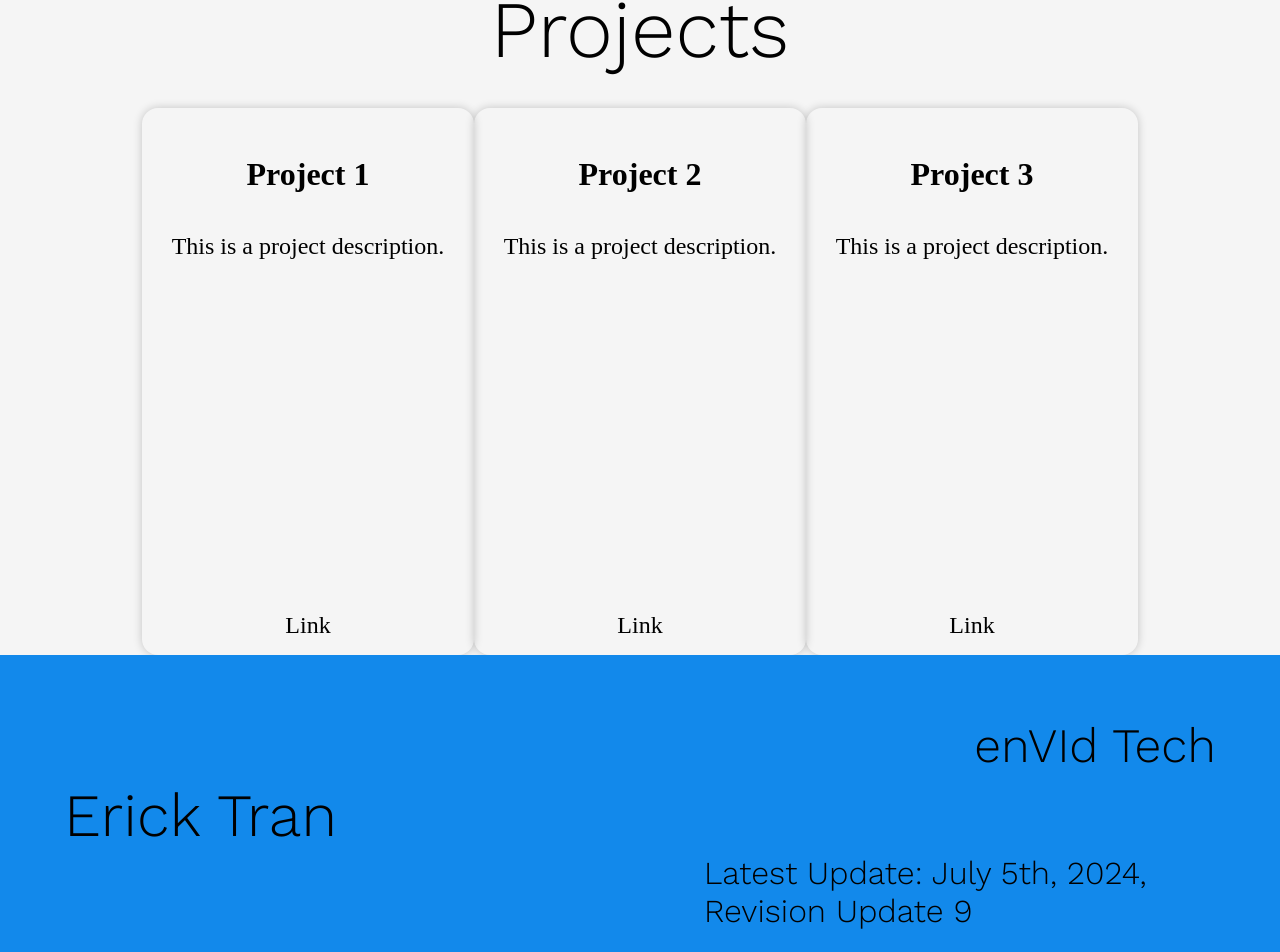
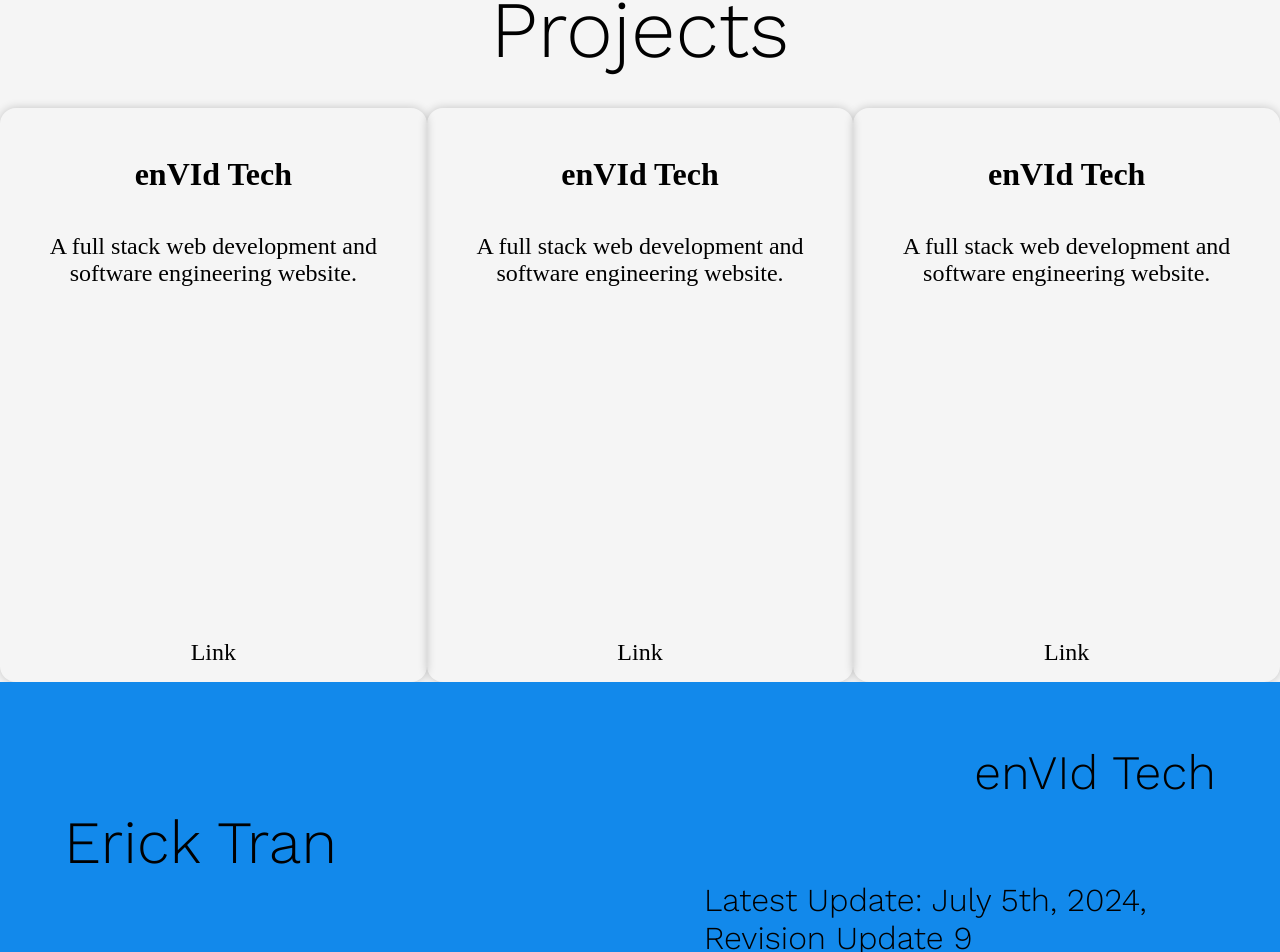
Before and after one commit to enVId-tech/Portfolio-Website, a Next.js app: page / in a window 1280 px wide. Shown: the part 2739-3691 px from the top of the page. Built offline with nearby package versions, Linux system fonts and the light colour scheme.

Commit message:
30-feat. Added new export files

```diff
--- a/pages/index.tsx
+++ b/pages/index.tsx
@@ -8,26 +8,10 @@ import Projects from "@/templates/pages/projects.section.tsx";
 import Resources from "@/templates/pages/resources.section";
 
 // Images
-import react from "@/public/images/logos/ReactJS.png";
-import next from "@/public/images/logos/NextJS.png";
-import node from "@/public/images/logos/NodeJS.png";
-import js from "@/public/images/logos/JavaScript.png";
-import mongo from "@/public/images/logos/MongoDB.png";
-import express from "@/public/images/logos/ExpressJS.png";
-import ts from "@/public/images/logos/TypeScript.png";
-import python from "@/public/images/logos/Python.png";
-import java from "@/public/images/logos/Java.png";
-import cpp from "@/public/images/logos/Cpp.png";
-import html from "@/public/images/logos/HTML.png";
-import scss from "@/public/images/logos/SCSS.png";
+import { exportLogos } from "@/templates/ts/exportConsts.ts";
+import { AboutPropsType, FooterPropsType, ProjectsPropType, ResourcesPropsType, TitlePropsType } from "@/templates/ts/exportTypes.ts";
 
 const HomePage: React.FC = (): React.JSX.Element => {
-    type TitlePropsType = { titlePlate: string; subTitlePlate: string; titlePlateDelay: number; subTitlePlateDelay: number; timeBetweentitleAndSubTitle?: number; waitTime?: number; };
-    type AboutPropsType = { aboutScrollHeight: number; aboutText: string[]; };
-    type ResourcesPropsType = { resources: { title: string; description: string; image: string; link: string; }[]; };
-    type ProjectsPropType = { projects: { title: string; description: string; techStack: string[]; githubLink: string; liveLink: string; }[]; };
-    type FooterPropsType = { latestUpdate: string; dateUpdated: string; brandName: string; };
-
     // Title Div
     const TitleProps: TitlePropsType = {
         titlePlate: `Hi! I'm Erick Tran.`,
@@ -55,73 +39,73 @@ const HomePage: React.FC = (): React.JSX.Element => {
             {
                 title: "ReactJS",
                 description: "React is a JavaScript library for building user interfaces.",
-                image: react.src,
+                image: exportLogos.react.src,
                 link: "https://reactjs.org"
             },
             {
                 title: "NextJS",
                 description: "Next.js is a React framework that enables functionality like server-side rendering and static site generation.",
-                image: next.src,
+                image: exportLogos.next.src,
                 link: "https://nextjs.org"
             },
             {
                 title: "NodeJS",
                 description: "Node.js is a JavaScript runtime built on Chrome's V8 JavaScript engine.",
-                image: node.src,
+                image: exportLogos.node.src,
                 link: "https://nodejs.org"
             },
             {
                 title: "JavaScript",
                 description: "JavaScript is a programming language that conforms to the ECMAScript specification.",
-                image: js.src,
+                image: exportLogos.js.src,
                 link: "https://developer.mozilla.org/en-US/docs/Web/JavaScript"
             },
             {
                 title: "MongoDB",
                 description: "MongoDB is a general purpose, document-based, distributed database built for modern application developers and for the cloud era.",
-                image: mongo.src,
+                image: exportLogos.mongo.src,
                 link: "https://www.mongodb.com"
             },
             {
                 title: "ExpressJS",
                 description: "Express is a minimal and flexible Node.js web application framework that provides a robust set of features for web and mobile applications.",
-                image: express.src,
+                image: exportLogos.express.src,
                 link: "https://expressjs.com"
             },
             {
                 title: "TypeScript",
                 description: "TypeScript is an open-source language which builds on JavaScript, one of the world’s most used tools, by adding static type definitions.",
-                image: ts.src,
+                image: exportLogos.ts.src,
                 link: "https://www.typescriptlang.org"
             },
             {
                 title: "Python",
                 description: "Python is a programming language that lets you work quickly and integrate systems more effectively.",
-                image: python.src,
+                image: exportLogos.python.src,
                 link: "https://www.python.org"
             },
             {
                 title: "Java",
                 description: "Java is a class-based, object-oriented programming language that is designed to have as few implementation dependencies as possible.",
-                image: java.src,
+                image: exportLogos.java.src,
                 link: "https://www.java.com"
             },
             {
                 title: "C++",
                 description: "C++ is a general-purpose programming language created by Bjarne Stroustrup as an extension of the C programming language, or 'C with Classes'.",
-                image: cpp.src,
+                image: exportLogos.cpp.src,
                 link: "https://www.cplusplus.com"
             },
             {
                 title: "HTML",
                 description: "HTML is the standard markup language for documents designed to be displayed in a web browser.",
-                image: html.src,
+                image: exportLogos.html.src,
                 link: "https://developer.mozilla.org/en-US/docs/Web/HTML"
             },
             {
                 title: "SASS/SCSS",
                 description: "Sass is the most mature, stable, and powerful professional grade CSS extension language in the world.",
-                image: scss.src,
+                image: exportLogos.scss.src,
                 link: "https://sass-lang.com"
             }
         ]
@@ -131,28 +115,31 @@ const HomePage: React.FC = (): React.JSX.Element => {
     const ProjectProps: ProjectsPropType = {
         projects: [
             {
-                title: "Project 1",
-                description: "This is a project description.",
-                techStack: ["React", "Node.js", "MongoDB"],
-                githubLink: "https://github.com",
-                liveLink: "https://github.com"
+                title: "enVId Tech",
+                description: "A full stack web development and software engineering website.",
+                embed: "",
+                link: "https://envid.tech",
+                githubLink: "",
+                techStack: ["React", "Next.js", "Node.js", "MongoDB", "TypeScript", "SASS/SCSS", "HTML", "JavaScript"]
             },
             {
-                title: "Project 2",
-                description: "This is a project description.",
-                techStack: ["React", "Node.js", "MongoDB"],
-                githubLink: "https://github.com",
-                liveLink: "https://github.com"
+                title: "enVId Tech",
+                description: "A full stack web development and software engineering website.",
+                embed: "",
+                link: "https://envid.tech",
+                githubLink: "",
+                techStack: ["React", "Next.js", "Node.js", "MongoDB", "TypeScript", "SASS/SCSS", "HTML", "JavaScript"]
             },
             {
-                title: "Project 3",
-                description: "This is a project description.",
-                techStack: ["React", "Node.js", "MongoDB"],
-                githubLink: "https://github.com",
-                liveLink: "https://github.com"
+                title: "enVId Tech",
+                description: "A full stack web development and software engineering website.",
+                embed: "",
+                link: "https://envid.tech",
+                githubLink: "",
+                techStack: ["React", "Next.js", "Node.js", "MongoDB", "TypeScript", "SASS/SCSS", "HTML", "JavaScript"]
             }
         ]
-    }
+    };
 
     // Footer
     const FooterProps: FooterPropsType = {
@@ -176,7 +163,7 @@ const HomePage: React.FC = (): React.JSX.Element => {
             />
             <About aboutScrollHeight={AboutProps.aboutScrollHeight as number} aboutText={AboutProps.aboutText as string[]} />
             <Resources resources={ResourcesProps.resources as { title: string; description: string; image: string; link: string; }[]} />
-            <Projects projects={ProjectProps.projects as { title: string; description: string; techStack: string[]; githubLink: string; liveLink: string; }[]} />
+            <Projects projects={ProjectProps.projects as { title: string; description: string; embed: string; link: string; githubLink: string; techStack: string[]; }[]} />
             <Footer
                 latestUpdate={FooterProps.latestUpdate as string}
                 dateUpdated={FooterProps.dateUpdated as string}
--- /dev/null
+++ b/templates/ts/exportConsts.ts
@@ -0,0 +1,27 @@
+import react from "@/public/images/logos/ReactJS.png";
+import next from "@/public/images/logos/NextJS.png";
+import node from "@/public/images/logos/NodeJS.png";
+import js from "@/public/images/logos/JavaScript.png";
+import mongo from "@/public/images/logos/MongoDB.png";
+import express from "@/public/images/logos/ExpressJS.png";
+import ts from "@/public/images/logos/TypeScript.png";
+import python from "@/public/images/logos/Python.png";
+import java from "@/public/images/logos/Java.png";
+import cpp from "@/public/images/logos/Cpp.png";
+import html from "@/public/images/logos/HTML.png";
+import scss from "@/public/images/logos/SCSS.png";
+
+export const exportLogos = {
+    react,
+    next,
+    node,
+    js,
+    mongo,
+    express,
+    ts,
+    python,
+    java,
+    cpp,
+    html,
+    scss
+};
--- /dev/null
+++ b/templates/ts/exportTypes.ts
@@ -0,0 +1,13 @@
+type TitlePropsType = { titlePlate: string; subTitlePlate: string; titlePlateDelay: number; subTitlePlateDelay: number; timeBetweentitleAndSubTitle?: number; waitTime?: number; };
+type AboutPropsType = { aboutScrollHeight: number; aboutText: string[]; };
+type ResourcesPropsType = { resources: { title: string; description: string; image: string; link: string; }[]; };
+type ProjectsPropType = { projects: { title: string; description: string; embed: string; link: string; githubLink: string; techStack: string[]; }[]; };
+type FooterPropsType = { latestUpdate: string; dateUpdated: string; brandName: string; };
+
+export type {
+    TitlePropsType,
+    AboutPropsType,
+    ResourcesPropsType,
+    ProjectsPropType,
+    FooterPropsType
+}
--- a/tsconfig.json
+++ b/tsconfig.json
@@ -14,6 +14,7 @@
     "incremental": true,
     "allowImportingTsExtensions": true,
     "forceConsistentCasingInFileNames": true,
+
     "plugins": [
       {
         "name": "next"
```
